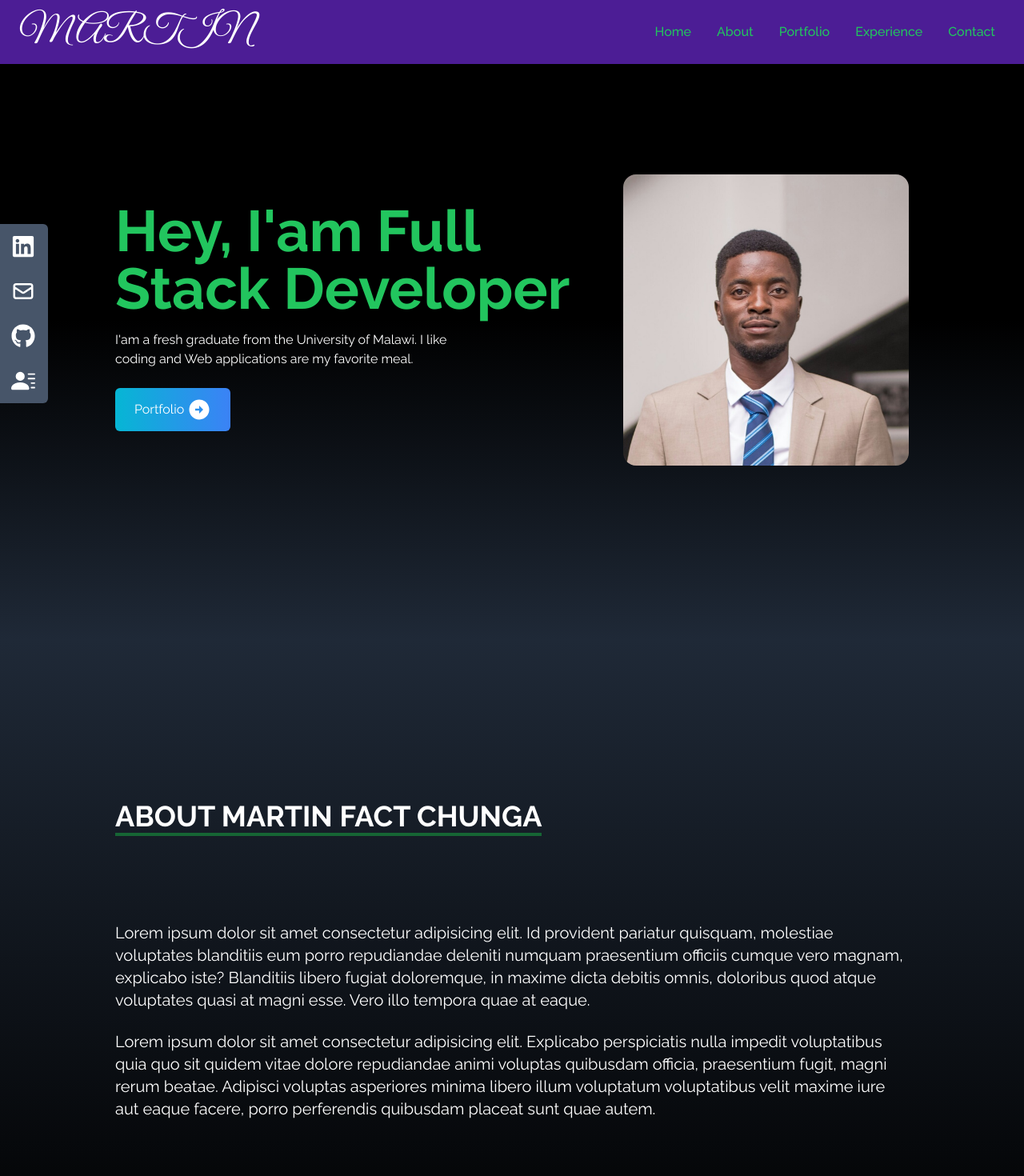
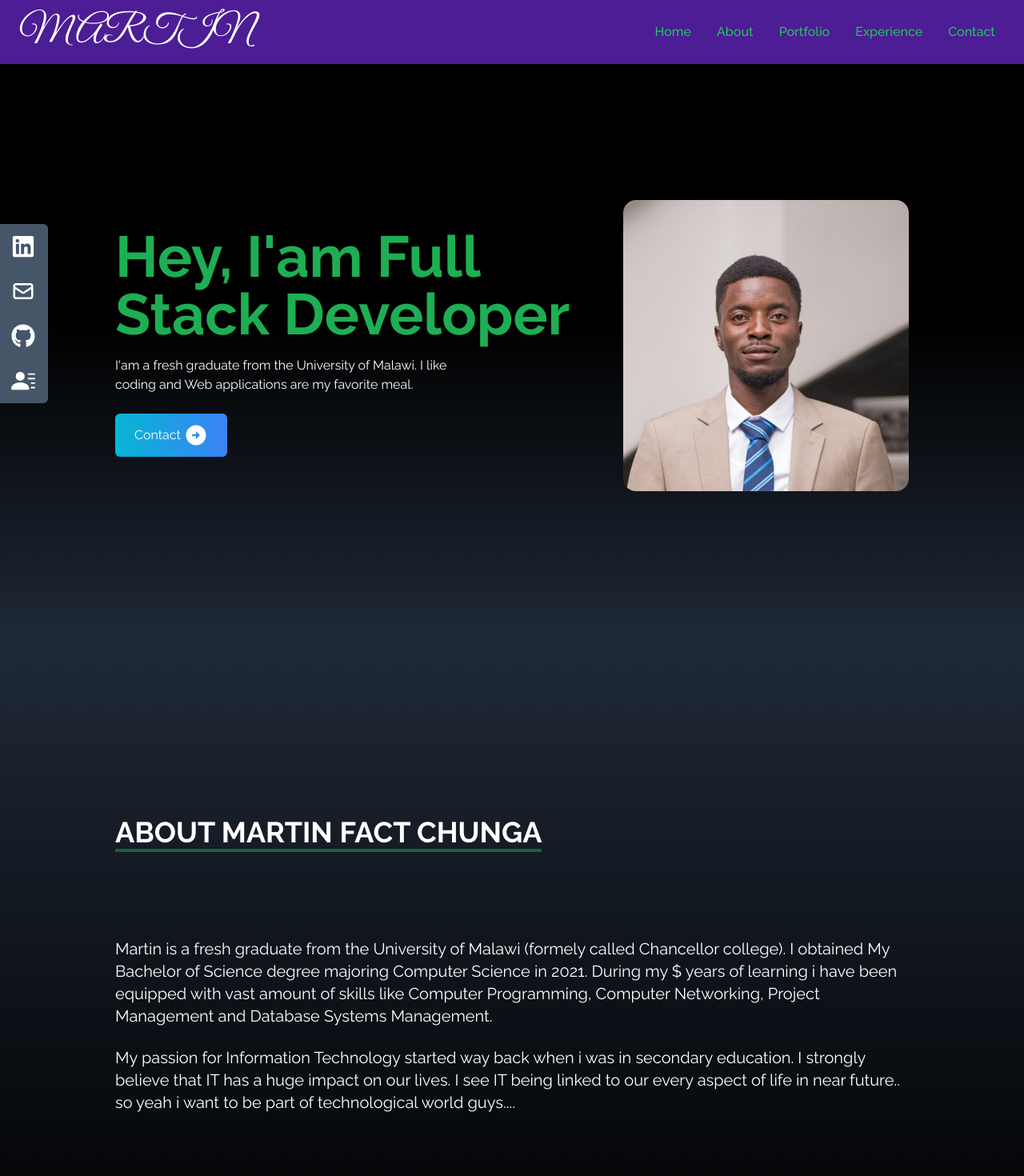
Before and after one commit to MARTINCHUNGA/my-portfolio, a React (Create React App) app: page / in a window 1280 px wide. Shown: the top 1470 px of the page at 80% size. Built offline with nearby package versions, Linux system fonts and the light colour scheme; a web font is replaced by a local one.

Commit message:
changed about section

```diff
--- a/src/components/About.jsx
+++ b/src/components/About.jsx
@@ -2,7 +2,7 @@ import React from 'react'
 
 function About() {
   return (
-    <div name='about' className="w-full h-screen bg-gradient-to-b from-gray-800 to-black text-white">
+    <div name='about' className="w-full h-screen pt-3 bg-gradient-to-b from-gray-800 to-black text-white">
         <div className="max-w-screen-lg p-4 mx-auto flex flex-col justify-center w-full h-full">
             <div className="pb-8">
                 <p className="text-4xl font-bold inline border-b-4 border-green-800 pt-4">
@@ -10,20 +10,15 @@ function About() {
                 </p>
             </div>
             <p className="text-xl mt-20">
-                Lorem ipsum dolor sit amet consectetur adipisicing elit.
-                Id provident pariatur quisquam, molestiae voluptates blanditiis
-                eum porro repudiandae deleniti numquam praesentium officiis
-                cumque vero magnam, explicabo iste? Blanditiis libero fugiat doloremque,
-                 in maxime dicta debitis omnis, doloribus quod atque voluptates
-                 quasi at magni esse. Vero illo tempora quae at eaque.
+                Martin is a fresh graduate from the University of Malawi (formely called Chancellor college). I obtained My
+                Bachelor of Science degree majoring Computer Science in 2021. During my $ years of learning i have been equipped with
+                vast amount  of skills like Computer Programming, Computer Networking, Project Management and Database Systems Management.
             </p>
             <br />
             <p className="text-xl">
-                Lorem ipsum dolor sit amet consectetur adipisicing elit.
-                Explicabo perspiciatis nulla impedit voluptatibus quia quo sit quidem vitae
-                dolore repudiandae animi voluptas quibusdam officia, praesentium fugit, magni rerum beatae.
-                Adipisci voluptas asperiores minima libero illum voluptatum
-                 voluptatibus velit maxime iure aut eaque facere, porro perferendis quibusdam placeat sunt quae autem.
+                My passion for Information Technology started way back when i was in secondary education. I strongly
+                believe that IT has a huge impact on our lives. I see IT being linked to our every aspect of life in near future.. so yeah i want
+                to be part of technological world guys....
             </p>
         </div>
     </div>
--- a/src/components/Home.jsx
+++ b/src/components/Home.jsx
@@ -1,17 +1,18 @@
 import React from 'react'
 import Gala from '../Icons/Gala.jpg'
+import {Link} from 'react-scroll'
 import {RiArrowRightCircleFill} from 'react-icons/ri'
 
 const Home = () => {
   return (
     <div
     name='home'
-    className='h-screen w-full bg-gradient-to-b  from-black  via-black to-gray-800'>
+    className='h-screen w-full pt-16 bg-gradient-to-b  from-black  via-black to-gray-800'>
         <div
         className='max-w-screen-lg mx-auto flex flex-col items-center
          justify-center h-full px-4 md:flex-row'>
             <div className='flex flex-col justify-center h-full'>
-                <h2 className='text-4xl sm:text-7xl font-bold text-green-500'>
+                <h2 className='text-4xl animate-pulse sm:text-7xl font-bold text-green-500'>
                     Hey, I'am Full Stack Developer
                 </h2>
                 <p className='py-4 max-w-md text-white'>
@@ -19,11 +20,11 @@ const Home = () => {
                     Web applications are my favorite meal.
                 </p>
                 <div>
-                    <button className='group text-white w-fit px-6 py-3 my-2 flex items-center
+                    <Link to="contact" smooth duration={500} className='group text-white w-fit px-6 py-3 my-2 flex items-center
                      rounded-md bg-gradient-to-r from-cyan-500 to-blue-500 cursor-pointer'>
-                        Portfolio
+                        Contact
                         <span className='group-hover:rotate-90 duration-300'><RiArrowRightCircleFill size={30} className='ml-1'/></span>
-                    </button>
+                    </Link>
                 </div>
             </div>
             <div>
--- a/src/components/NavBar.jsx
+++ b/src/components/NavBar.jsx
@@ -62,7 +62,7 @@ const NavBar = () => {
            {links.map( ({id, link}) => (
                    <li key={id} className='px-4 cursor-pointer capitalize py-6 text-4xl'
                    >
-                  <Link to={link} smooth duration={500}>
+                  <Link to={link} onClick={() => setNav(!nav)} smooth duration={500}>
                       {link}
                   </Link>
 
--- a/src/components/Portfolio.jsx
+++ b/src/components/Portfolio.jsx
@@ -27,7 +27,7 @@ function Portfolio() {
 
 
   return (
-    <div name="portfolio" className="bg-gradient-to-b from-black to-gray-800 w-full text-white md:h-screen">
+    <div name="portfolio" className="bg-gradient-to-b pt-6 from-black to-gray-800 w-full text-white md:h-screen">
         <div className="w-full max-w-screen-lg p-4 mx-auto flex flex-col justify-center">
             <div className="pb-8">
                 <p className="text-4xl font-bold inline border-b-4 border-green-800">MY PORTFOLIO.</p>
```
